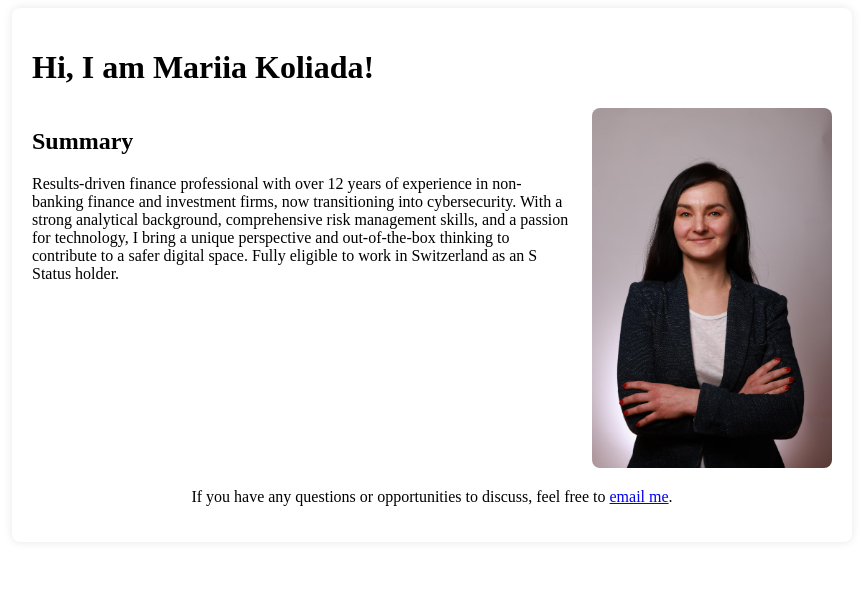
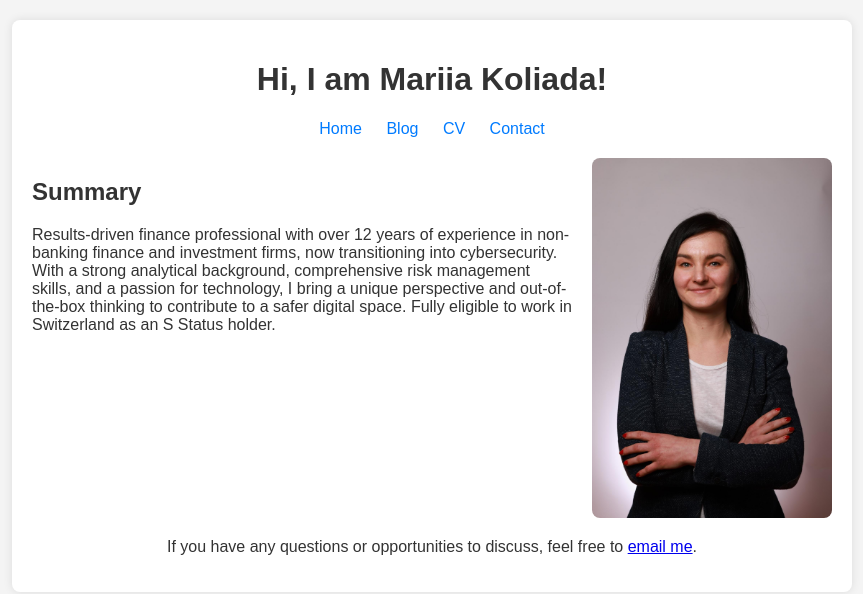
Before and after one commit to Marii4ka/marii4ka.github.io, a plain HTML site: page index.html in a window 1280 px wide. Shown: the whole page, without its empty margins (208-1071 px from the left). Drawn offline with Linux system fonts and the light colour scheme.

Commit message:
Update total index.html

```diff
--- a/index.html
+++ b/index.html
@@ -1,16 +1,11 @@
-   <!DOCTYPE html>
+<!DOCTYPE html>
 <html lang="en">
 <head>
     <meta charset="UTF-8">
     <meta name="viewport" content="width=device-width, initial-scale=1.0">
     <title>Hi, I am Mariia Koliada!</title>
     <style>
-        body
-  <a href="/">Home</a>
-  <a href="/blog">Blog</a>
-  <a href="/cv">cv</a>
-  <a href="/contact">Contact</a>
-       {
+        body {
             font-family: Arial, sans-serif;
             margin: 0;
             padding: 20px;
@@ -24,6 +19,18 @@
             padding: 20px;
             border-radius: 8px;
             box-shadow: 0 0 10px rgba(0,0,0,0.1);
+        }
+        header {
+            text-align: center;
+        }
+        nav {
+            text-align: center;
+            margin-bottom: 20px;
+        }
+        nav a {
+            margin: 0 10px;
+            text-decoration: none;
+            color: #007BFF;
         }
         .summary {
             display: flex;
@@ -48,6 +55,12 @@
         <header>
             <h1>Hi, I am Mariia Koliada!</h1>
         </header>
+        <nav>
+            <a href="/">Home</a>
+            <a href="/blog">Blog</a>
+            <a href="/cv.html">CV</a>
+            <a href="/contact">Contact</a>
+        </nav>
         <section class="summary">
             <div>
                 <h2>Summary</h2>
```
